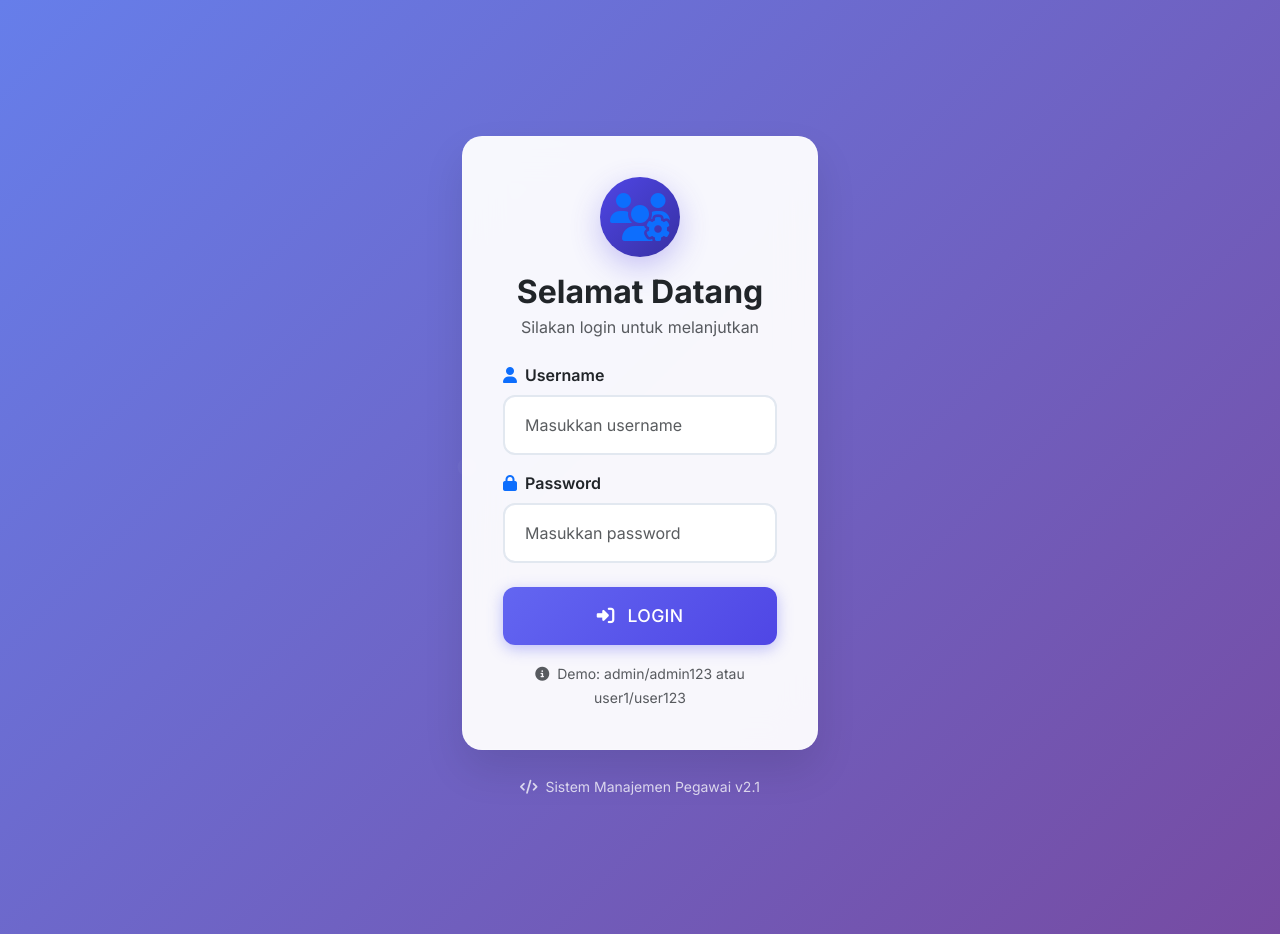
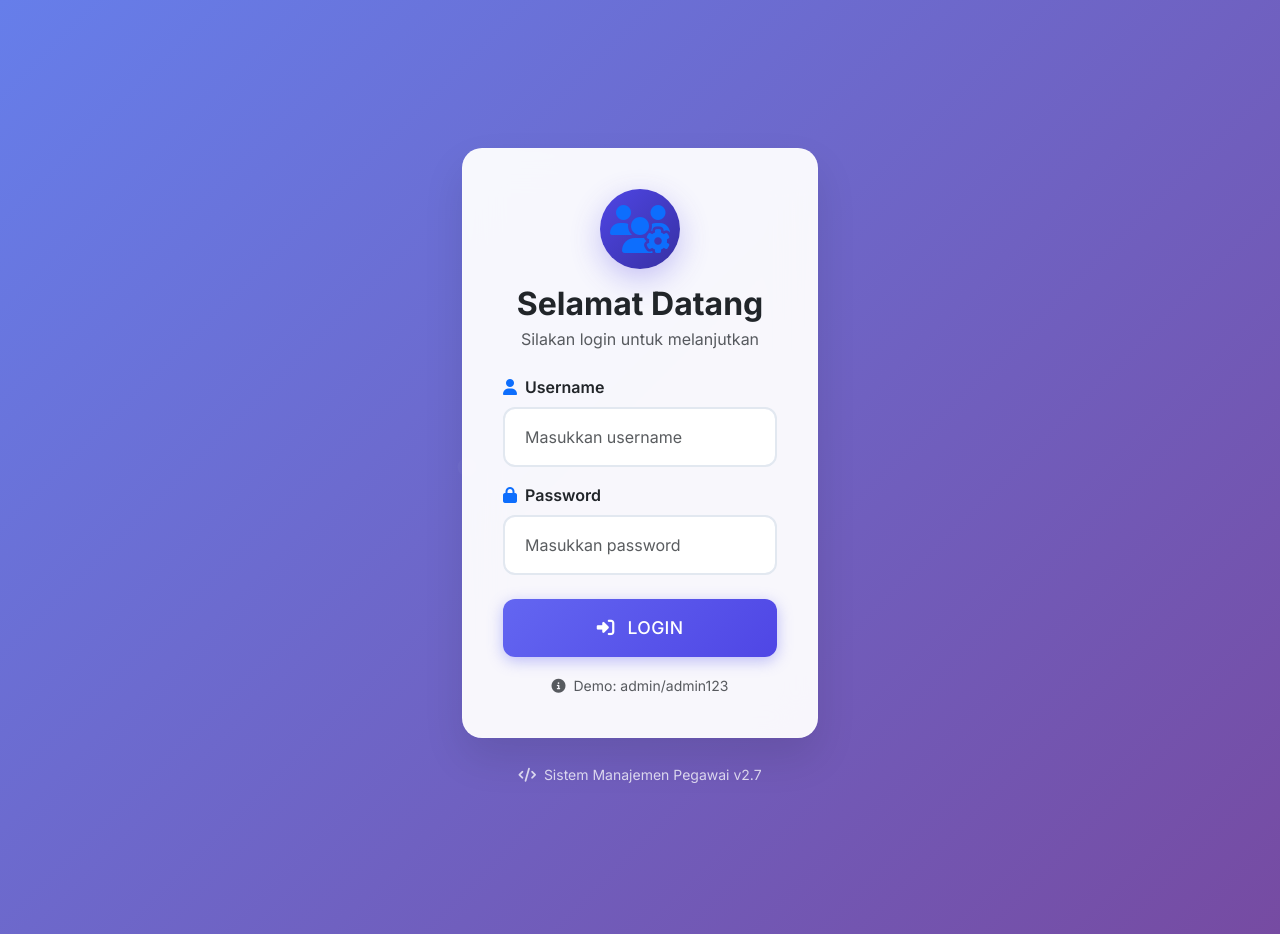
Before and after one commit to BeLfayza/Sistem-Manajemen-Data-Pegawai, a PHP site: page /login.php in a window 1280 px wide. Run offline with PHP 8.4, Linux system fonts and the light colour scheme.

Commit message:
tutor deck

```diff
--- a/login.php
+++ b/login.php
@@ -84,7 +84,7 @@ include 'inc/header.php';
             <div class="text-center">
               <small class="text-muted">
                 <i class="fas fa-info-circle me-1"></i>
-                Demo: admin/admin123 atau user1/user123
+                Demo: admin/admin123
               </small>
             </div>
           </form>
@@ -94,7 +94,7 @@ include 'inc/header.php';
         <div class="text-center mt-4">
           <small class="text-white opacity-75">
             <i class="fas fa-code me-1"></i>
-            Sistem Manajemen Pegawai v2.1
+            Sistem Manajemen Pegawai v2.7
           </small>
         </div>
       </div>
--- a/pegawai/tambah.php
+++ b/pegawai/tambah.php
@@ -94,8 +94,9 @@ include '../inc/navbar.php';
         <i class="fas fa-user-plus"></i>
       </div>
       <div class="header-text">
-        <h1 class="page-title">Tambah Pegawai Baru</h1>
+        <h1 class="page-title">Tambah Pegawai dan User Baru</h1>
         <p class="page-subtitle">Isi informasi lengkap pegawai dan jadwal kerjanya</p>
+        <p class="page-subtitle">Nama Pertama = Username | Tanggal Lahir = Password</p>
       </div>
     </div>
 
```
